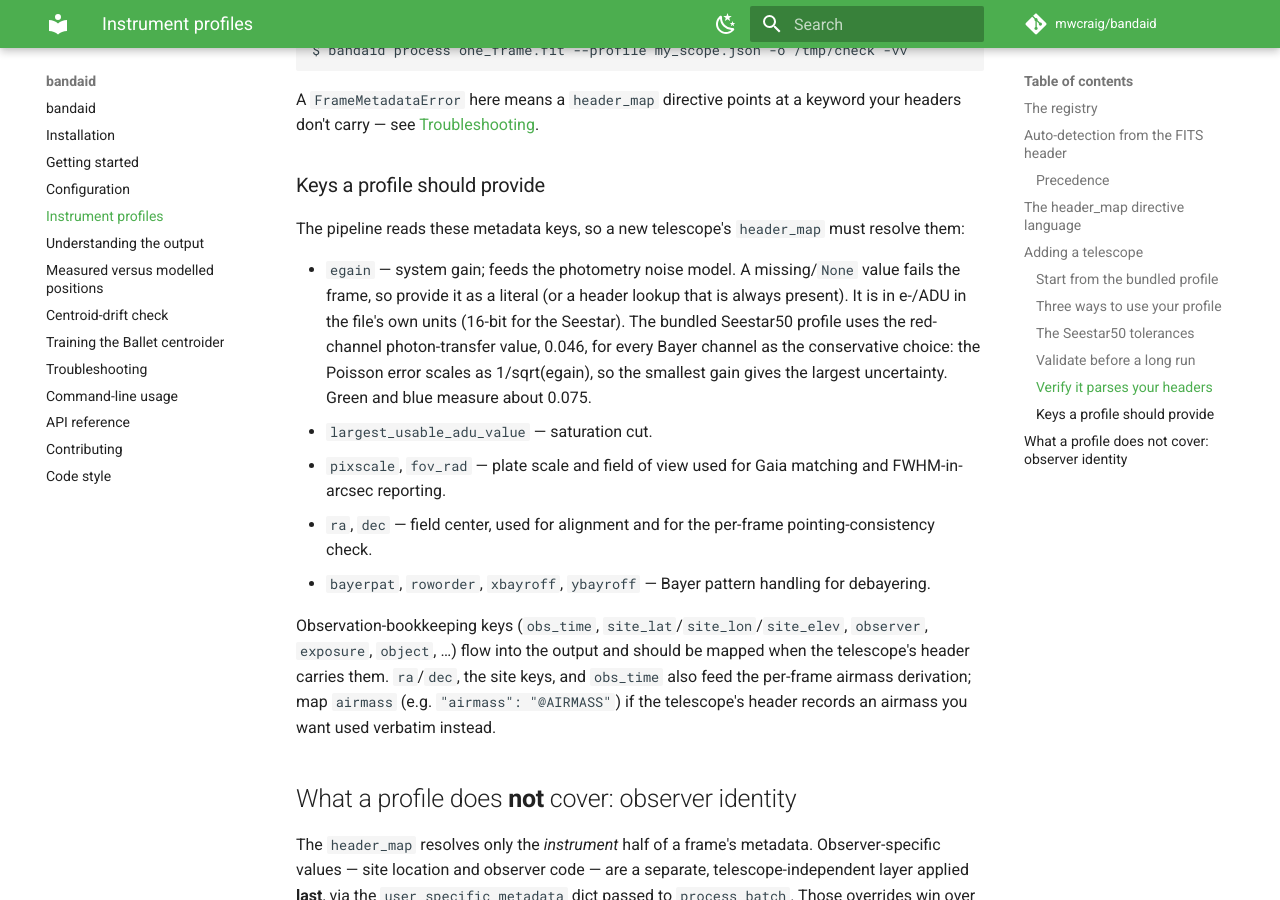
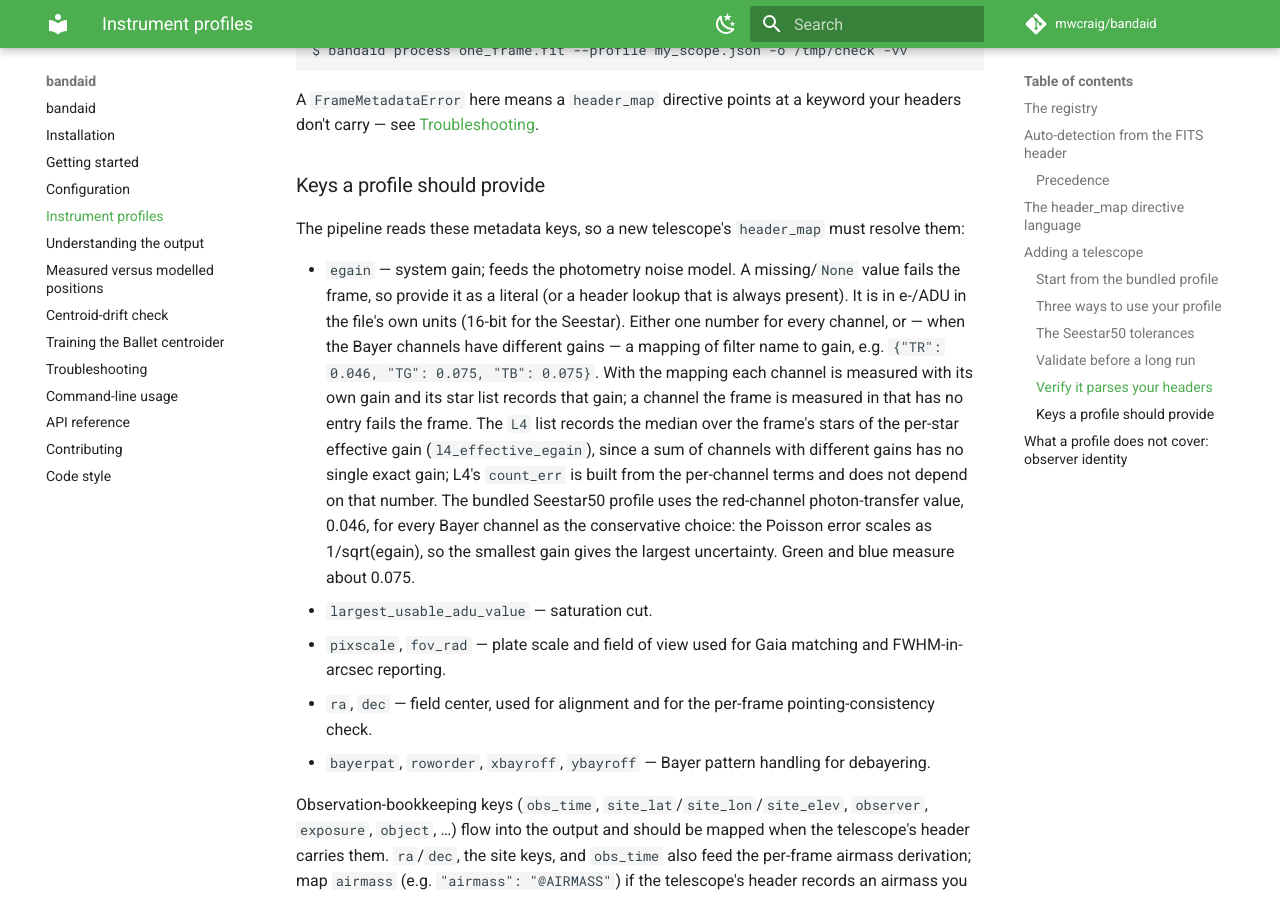
Before and after one commit to mwcraig/bandaid, an MkDocs documentation site: the page built from docs/instrument_profiles.md, in a window 1280 px wide and 900 px high, scrolled down 7525 px. Built offline with MkDocs 1.6.1 and Material for MkDocs 9.7.7, drawn with Linux system fonts in a browser that asks for light colours; comment, search, counter and statistics services are not loaded; some of the changed text lies outside the part shown.

Commit message:
Document the per-channel egain mapping and export its helpers
🤖 Generated with [Claude Code](https://claude.com/claude-code)

```diff
--- a/docs/instrument_profiles.md
+++ b/docs/instrument_profiles.md
@@ -139,13 +139,13 @@ pipeline wants (lower-case, e.g. `obs_time`, `egain`, `pixscale`) to a
 **directive** describing where its value comes from. `metadata_from_header`
 resolves the directives against a frame's FITS header.
 
-| Directive form   | Example                             | Meaning                                                                                      |
-| ---------------- | ----------------------------------- | -------------------------------------------------------------------------------------------- |
-| `"@KEY"`         | `"obs_time": "@DATE-OBS"`           | Take the value of FITS header keyword `KEY`. Falls back to a `#`-default (below) if missing. |
-| `"!KEY index N"` | `"tel_manufac": "!CREATOR index 0"` | Split header keyword `KEY` on whitespace and take the `N`-th token (0-based).                |
-| literal          | `"egain": 0.046`                    | Use the literal value as-is. Used for hardware constants the header does not carry.          |
-| `"#key": value`  | `"#stack": 1`                       | A **fallback** for `key`: used only when the `@` lookup for `key` finds nothing.             |
-| `"_anything"`    | `"_note": "..."`                    | A comment. Ignored entirely.                                                                 |
+| Directive form   | Example                             | Meaning                                                                                                               |
+| ---------------- | ----------------------------------- | --------------------------------------------------------------------------------------------------------------------- |
+| `"@KEY"`         | `"obs_time": "@DATE-OBS"`           | Take the value of FITS header keyword `KEY`. Falls back to a `#`-default (below) if missing.                          |
+| `"!KEY index N"` | `"tel_manufac": "!CREATOR index 0"` | Split header keyword `KEY` on whitespace and take the `N`-th token (0-based).                                         |
+| literal          | `"egain": 0.046`                    | Use the literal value as-is (a number, string or JSON object). Used for hardware constants the header does not carry. |
+| `"#key": value`  | `"#stack": 1`                       | A **fallback** for `key`: used only when the `@` lookup for `key` finds nothing.                                      |
+| `"_anything"`    | `"_note": "..."`                    | A comment. Ignored entirely.                                                                                          |
 
 Notes:
 
@@ -373,10 +373,19 @@ resolve them:
 - `egain` — system gain; feeds the photometry noise model. A missing/`None`
     value fails the frame, so provide it as a literal (or a header lookup that is
     always present). It is in e-/ADU in the file's own units (16-bit for the
-    Seestar). The bundled Seestar50 profile uses the red-channel photon-transfer
-    value, 0.046, for every Bayer channel as the conservative choice: the
-    Poisson error scales as 1/sqrt(egain), so the smallest gain gives the
-    largest uncertainty. Green and blue measure about 0.075.
+    Seestar). Either one number for every channel, or — when the Bayer channels
+    have different gains — a mapping of filter name to gain, e.g.
+    `{"TR": 0.046, "TG": 0.075, "TB": 0.075}`. With the mapping each channel is
+    measured with its own gain and its star list records that gain; a channel
+    the frame is measured in that has no entry fails the frame. The `L4` list
+    records the median over the frame's stars of the per-star effective gain
+    (`l4_effective_egain`), since a sum of channels with different gains has
+    no single exact gain; L4's `count_err` is built from the per-channel terms
+    and does not depend on that number. The bundled Seestar50 profile uses the
+    red-channel photon-transfer value, 0.046, for every Bayer channel as the
+    conservative choice: the Poisson error scales as 1/sqrt(egain), so the
+    smallest gain gives the largest uncertainty. Green and blue measure about
+    0.075.
 - `largest_usable_adu_value` — saturation cut.
 - `pixscale`, `fov_rad` — plate scale and field of view used for Gaia matching
     and FWHM-in-arcsec reporting.
--- a/src/bandaid/__init__.py
+++ b/src/bandaid/__init__.py
@@ -79,8 +79,10 @@ from .photometry import (
     calibration_sequence,
     centroid_drift_flag,
     centroid_stars,
+    channel_egain,
     eloy_to_starlist,
     good_star_mask,
+    l4_effective_egain,
     measure_photometry,
     metadata_from_header,
     neighbor_contamination_flag,
```
Also changed, not shown: CHANGELOG.md (+6 -0 lines), docs/api.md (+8 -0 lines), docs/outputs.md (+7 -0 lines).
